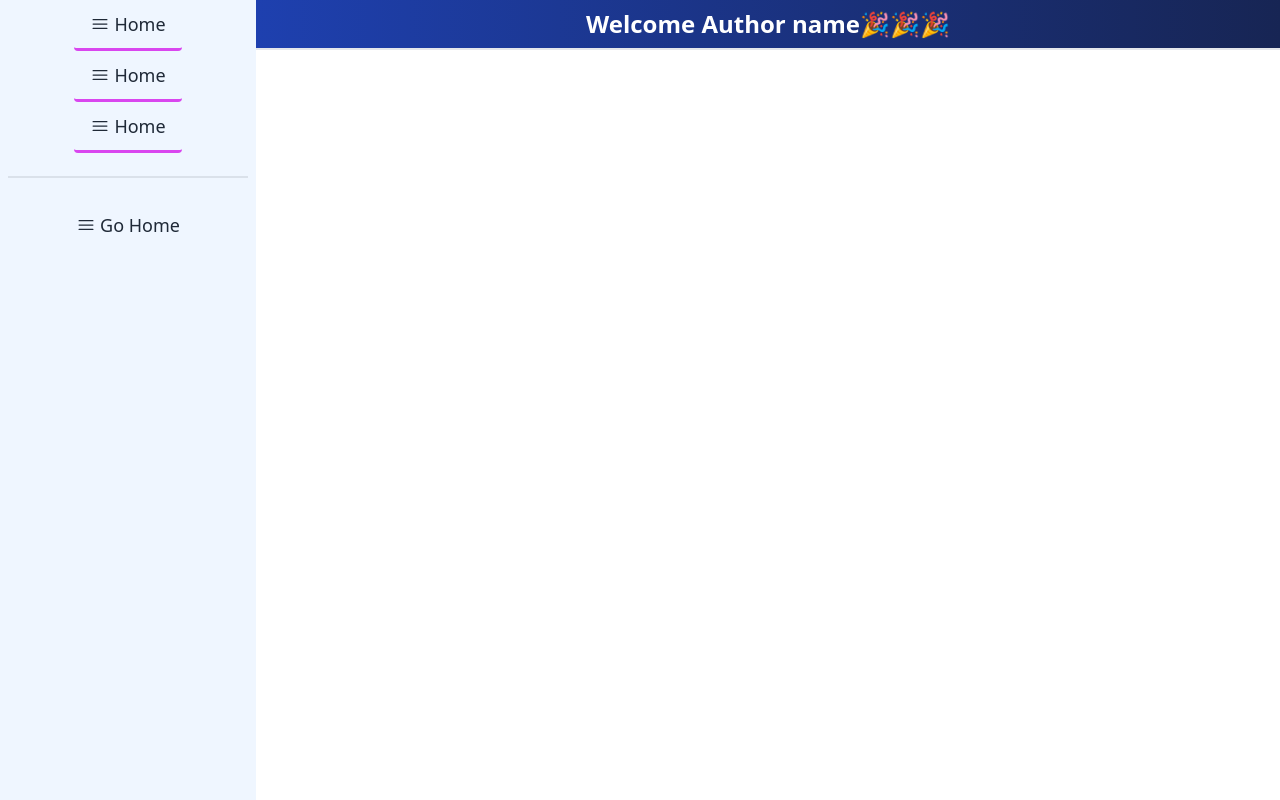
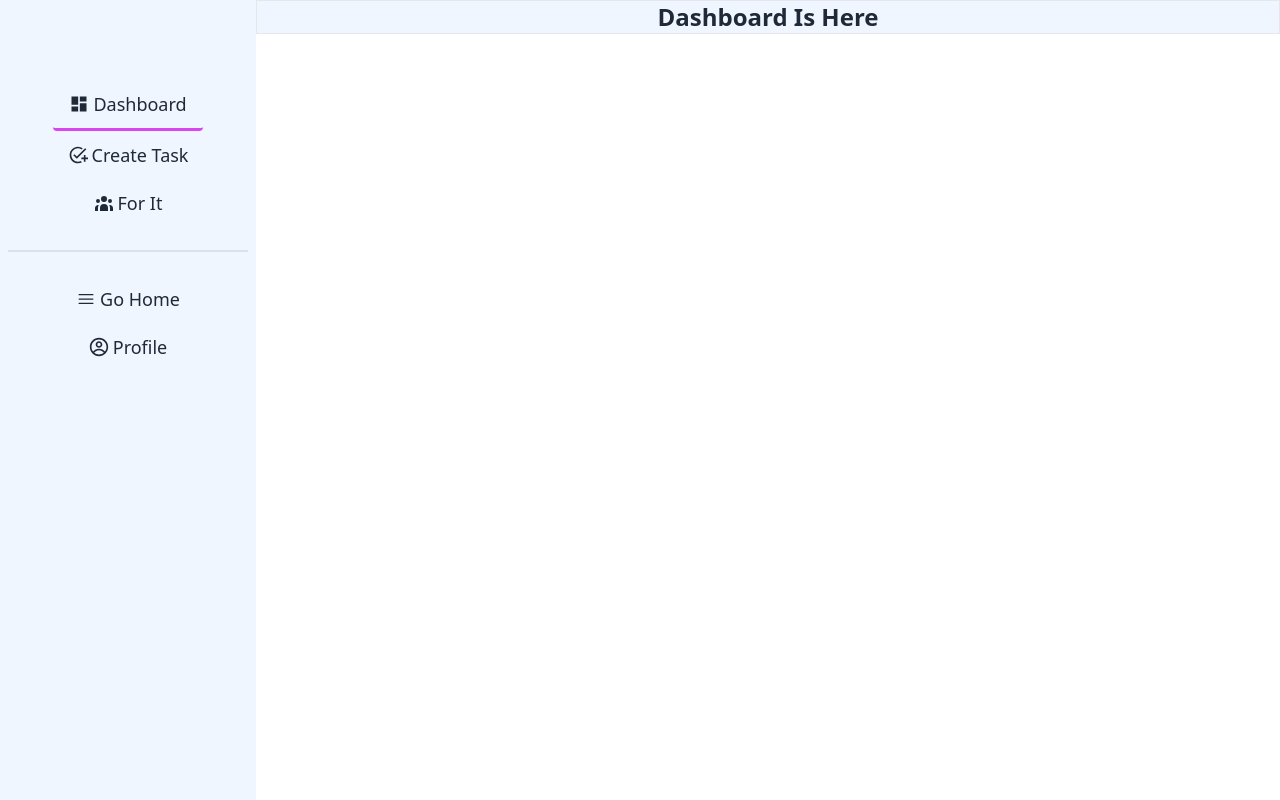
Before and after one commit to Sushil500530/Build_a_Task_Management_Platform_project_client_side, a React (Vite) app: page /dashboard in a window 1280 px wide. Built offline with nearby package versions, Linux system fonts and the light colour scheme; no server answers.

Commit message:
add profile section

```diff
--- a/src/Header/Navbar/Navbar.jsx
+++ b/src/Header/Navbar/Navbar.jsx
@@ -76,9 +76,9 @@ const Navbar = () => {
                                         </div>
                                     </div>
                                     <ul tabIndex={0} className="menu menu-sm dropdown-content mt-3 z-[1] p-2 shadow bg-base-100 rounded-box w-52">
-                                        <Link to="setting">
+                                        <Link to="dashboard">
                                             <li className="w-full btn btn-sm">
-                                                Profile
+                                                Dashboard
                                             </li>
                                         </Link>
                                         <Link to='setting'>
--- a/src/Routes/Router.jsx
+++ b/src/Routes/Router.jsx
@@ -5,6 +5,10 @@ import LoginPage from './../pages/login/LoginPage';
 import Home from "../pages/Home/Home";
 import Mainlayout from './../layouts/Mainlayout';
 import RegisterPage from "../pages/register/RegisterPage";
+import ForPeople from "../pages/for/ForPeople";
+import Dashboard from "../components/dashboard/D-pages/Dashboard";
+import CreateTask from "../components/dashboard/create task/CreateTask";
+import Profile from "../components/dashboard/profile/Profile";
 
 const Router = createBrowserRouter([
     {
@@ -30,7 +34,25 @@ const Router = createBrowserRouter([
     },
     {
         path:'/dashboard',
-        element: <DashboardLayout />
+        element: <DashboardLayout />,
+        children:[
+            {
+               index:true,
+                element:<Dashboard />
+            },
+            {
+                path:'for-people',
+                element:<ForPeople />
+            },
+            {
+                path:'create-task',
+                element:<CreateTask />
+            },
+            {
+                path:'profile',
+                element:<Profile />
+            },
+        ]
     }
 ])
 export default Router;
--- /dev/null
+++ b/src/components/dashboard/D-pages/Dashboard.jsx
@@ -0,0 +1,10 @@
+
+const Dashboard = () => {
+    return (
+        <div>
+            <h1 className="text-2xl font-bold text-center">Dashboard Is Here</h1>
+        </div>
+    );
+};
+
+export default Dashboard;
--- /dev/null
+++ b/src/components/dashboard/create task/CreateTask.jsx
@@ -0,0 +1,10 @@
+
+const CreateTask = () => {
+    return (
+        <div>
+            <h1 className="text-2xl font-bold text-center">Create Task</h1>
+        </div>
+    );
+};
+
+export default CreateTask;
--- a/src/components/dashboard/dashboard-link/DLinks.jsx
+++ b/src/components/dashboard/dashboard-link/DLinks.jsx
@@ -6,7 +6,7 @@ const DLinks = ({ link, title, icon: Icon}) => {
     <NavLink
       to={link}
       className={({ isActive }) =>
-        ` flex items-center text-[18px] font-medium px-4 py-2  duration-200 transform hover:text-blue-500 rounded hover:-translate-y-[2px] transition-all ease-in hover:scale-100  ${isActive ? ' border-b-[3px]  border-b-fuchsia-500' : ''
+        ` flex items-center text-[18px] font-medium px-4 py-2  duration-200 transform hover:text-blue-500 rounded hover:-translate-y-[2px] transition-all ease-in hover:scale-100  ${isActive ? ' border-b-[3px] border-b-fuchsia-500' : ''
         }`} >
       <span>{<Icon className="w-5 h-8 mr-1 "/>}</span>
         {title}
--- /dev/null
+++ b/src/components/dashboard/profile/Profile.jsx
@@ -0,0 +1,49 @@
+import toast from "react-hot-toast";
+import useAuth from "../../hooks/useAuth";
+import Footer from "../../../pages/footer/Footer";
+
+const Profile = () => {
+    const { user } = useAuth();
+    // console.log(user);
+    const handleUpdate = (e) => {
+        e.preventDefault();
+        toast.error('something went wrong!')
+    }
+    return (
+        <div>
+            <figure className="w-full h-[35vh] relative">
+                <img src="https://i.ibb.co/f93tX9p/360-F-176984023-8-I82q-QPm-Kn8-Tq-NAZXIYMCSiwcco-Ui-PBg.jpg" alt="cover-photo" className="w-full h-full" />
+                <div className="absolute bottom-0 translate-x-1/2 translate-y-1/2 left-[15%] md:left-[35%] lg:left-[38%]">
+                    <img src={user?.photoURL} alt="user-photo" className="w-48 h-auto rounded-full border-2 border-white" />
+                </div>
+            </figure>
+            <div className="mt-32 p-5">
+                <h1 className="text-2xl font-bold text-center"> Show Your Profile Details</h1>
+                <div className="flex items-center justify-between flex-col md:flex-row lg:flex-row gap-10 mt-8 w-full lg:w-2/3 mx-auto mb-8">
+                    <div className="border border-primary w-full p-5">
+                        <h1 className="text-xl font-bold">Name: <span className="text-[18px] font-semibold">{user?.displayName}</span></h1>
+                        <h1 className="text-xl font-bold">Email: <span className="text-[18px] font-semibold">{user?.email}</span></h1>
+                        <h1 className="text-xl font-bold">Email Verification: <span className="text-[18px] font-semibold">{user?.emailVerified === true ? 'True' : 'False'}</span></h1>
+                        <h1 className="text-xl font-bold">Create Account Date: <span className="text-[18px] font-semibold">{user?.metadata?.creationTime?.slice(0, 17)}</span></h1>
+                    </div>
+                    <div className="border border-primary w-full p-5">
+                        <form action="" onSubmit={handleUpdate}>
+                            <h1 className="text-xl font-bold">Name*</h1>
+                            <input type="text" placeholder="Type here" className="input mt-2 input-bordered input-primary w-full text-[18px] font-medium" defaultValue={user?.displayName} />
+                            <h1 className="text-xl font-bold">Email*</h1>
+                            <input type="text" placeholder="Type here" className="input mt-2 input-bordered input-primary w-full text-[18px] font-medium" defaultValue={user?.email} />
+                            <h1 className="text-xl font-bold">Email Verification*</h1>
+                            <input type="text" placeholder="Type here" className="input mt-2 input-bordered input-primary w-full text-[18px] font-medium" defaultValue={user?.emailVerified === true ? 'True' : 'False'} />
+                            <h1 className="text-xl font-bold">Create Account Date*</h1>
+                            <input type="text" placeholder="Type here" className="input mt-2 input-bordered input-primary w-full text-[18px] font-medium" defaultValue={user?.metadata?.creationTime?.slice(0, 17)} />
+                            <button className="btn bg-gradient-to-r from-blue-800 to-blue-950 hover:text-green-500 text-white mt-5">Save And Changes</button>
+                        </form>
+                    </div>
+                </div>
+            </div>
+            <Footer />
+        </div>
+    );
+};
+
+export default Profile;
--- a/src/layouts/DashboardLayout.jsx
+++ b/src/layouts/DashboardLayout.jsx
@@ -2,9 +2,13 @@ import { useState } from "react";
 import { HiOutlineBars3 } from "react-icons/hi2";
 import { Outlet } from "react-router-dom";
 import DLinks from "../components/dashboard/dashboard-link/DLinks";
-
+import { MdDashboard, MdAddTask } from 'react-icons/md';
+import { HiUserGroup } from "react-icons/hi";
+import { CgProfile } from "react-icons/cg";
+import useAuth from "../components/hooks/useAuth";
 
 const DashboardLayout = () => {
+    const { user } = useAuth();
     const [isActive, setActive] = useState(true);
     const handleToggle = () => {
         setActive(!isActive)
@@ -12,7 +16,11 @@ const DashboardLayout = () => {
 
     return (
         <div>
-            {<h1 className="text-2xl font-bold text-center lg:ml-64 bg-gradient-to-r from-blue-800 to-blue-950 text-white py-2">Welcome Author name🎉🎉🎉</h1>}
+            {
+            user && <>
+                <h1 className="text-2xl font-bold text-center lg:ml-64 bg-gradient-to-r from-blue-800 to-blue-950 text-white py-2">Welcome <span className="text-fuchsia-500 capitalize">{user?.displayName}</span>🎉🎉🎉</h1>
+            </>
+            }
             <div className="flex w-full min-h-auto ">
                 <div className='text-gray-800 flex justify-between items-center lg:hidden w-full h-10 '>
                     <div></div>
@@ -21,12 +29,13 @@ const DashboardLayout = () => {
                     </button>
                 </div>
                 <div className={`z-10 pb-6 fixed bg-blue-50 overflow-y-auto w-64 h-auto space-y-6 px-2 inset-y-0 left-0 transform lg:block ${isActive && '-translate-x-full'} lg:translate-x-0  dark:text-white dark:bg-zinc-800 transition duration-200 ease-in-out`}>
-                    <div className="flex items-center justify-center flex-col">
-                        <DLinks link={'/dashboard'} icon={HiOutlineBars3} title={"Home"} />
-                        <DLinks link={'/dashboard'} icon={HiOutlineBars3} title={"Home"} />
-                        <DLinks link={'/dashboard'} icon={HiOutlineBars3} title={"Home"} />
+                    <div className="flex items-center justify-center flex-col mt-20">
+                        <DLinks link={'/dashboard'} icon={MdDashboard} title={"Dashboard"} />
+                        <DLinks link={'create-task'} icon={MdAddTask} title={"Create Task"} />
+                        <DLinks link={'for-people'} icon={HiUserGroup} title={"For It"} />
                         <div className="divider "></div>
                         <DLinks link={'/'} icon={HiOutlineBars3} title={"Go Home"} />
+                        <DLinks link={'profile'} icon={CgProfile} title={"Profile"} />
                     </div>
                     {/* <Manubar /> */}
                 </div>
--- a/src/pages/Home/Home.jsx
+++ b/src/pages/Home/Home.jsx
@@ -1,15 +1,16 @@
 import Banner from "../../Header/banner/Banner";
+import Container from "../../components/shared/Container";
 import Counter from "../counter/Counter";
 import Footer from "../footer/Footer";
-import ForPeople from "../for/ForPeople";
 
 const Home = () => {
     return (
         <div>
             <Banner />
             <Counter />
-            <ForPeople />
-            <Footer />
+            <Container>
+                <Footer />
+            </Container>
         </div>
     );
 };
--- a/src/pages/footer/Footer.jsx
+++ b/src/pages/footer/Footer.jsx
@@ -1,9 +1,7 @@
 import Logo from "../../Header/logo/Logo";
-import Container from "../../components/shared/Container";
 
 const Footer = () => {
     return (
-        <Container>
         <footer className="bg-neutral text-neutral-content">
             <div className="footer footer-center p-10 ">
                 <aside>
@@ -25,7 +23,6 @@ const Footer = () => {
                 <p className="text-center pb-10">Copyright © 2023 - All right reserved by Task Management Platform</p>
             </aside>
         </footer>
-        </Container>
     );
 };
 
--- a/src/pages/for/ForPeople.jsx
+++ b/src/pages/for/ForPeople.jsx
@@ -1,5 +1,4 @@
 import { Rating } from "@smastrom/react-rating";
-import Container from "../../components/shared/Container";
 import developer from '../../assets/image/for/developer.png';
 import graphiscer from '../../assets/image/for/graphics-designer-.jpg';
 import bangker from '../../assets/image/for/Bankers.jpg';
@@ -10,7 +9,6 @@ import digital from '../../assets/image/for/digital-marketer.png';
 const ForPeople = () => {
     return (
         <div className="my-12">
-            <Container>
             <h1 className="text-4xl font-bold text-center">For whom is this website for?</h1>
             <div className="grid grid-cols-1 md:grid-cols-2 lg:grid-cols-4 gap-5 mt-8">
                 <div className="card bg-base-100 hover:shadow-xl border  cursor-pointer">
@@ -271,8 +269,6 @@ const ForPeople = () => {
                     </div>
                 </div>
             </div>
-
-            </Container>
         </div>
     );
 };
```
Lines whose indentation alone changed are shown as unchanged.
